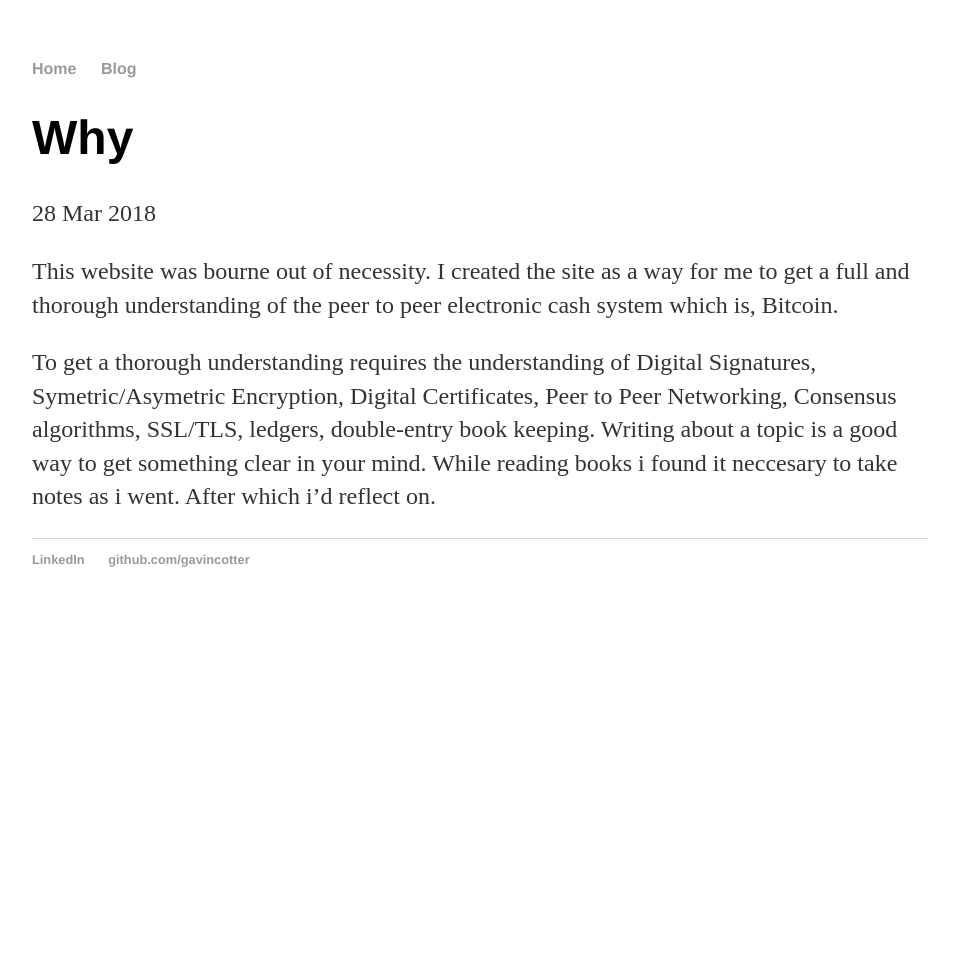
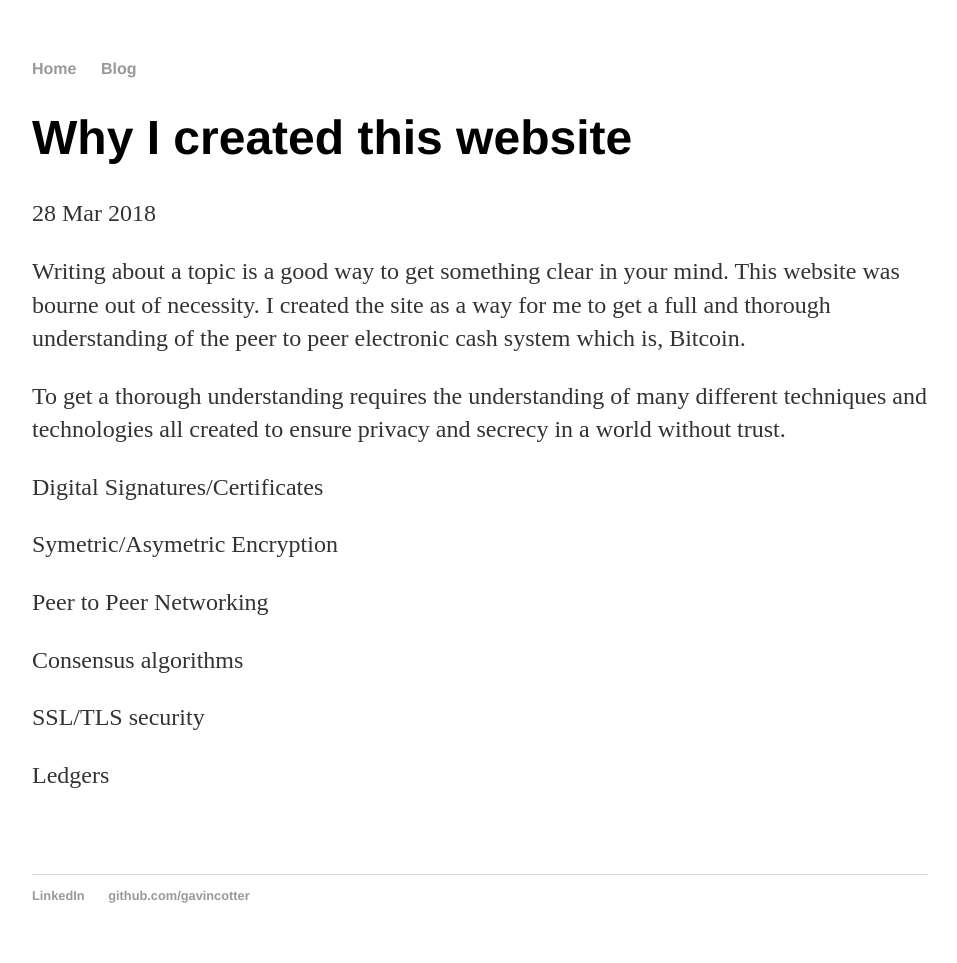
Before and after one commit to gavincotter/gavincotter.github.io, a Jekyll site: the page built from _posts/2018-03-28-why.md, in a window 1280 px wide. Shown: the whole page, without its empty margins (160-1117 px from the left). Built offline with Jekyll 4.4.1, drawn with Linux system fonts in a browser that asks for light colours; our own code applies the rules of GitHub Pages for plain Markdown files; before the commit the page ends 900 px from its top, so only the background shows below that.

Commit message:
why page updated

```diff
--- a/_posts/2018-03-28-why.md
+++ b/_posts/2018-03-28-why.md
@@ -1,7 +1,20 @@
- This website was bourne out of necessity. I created the site as a way for me to get a full and thorough understanding of the peer to peer
+---
+layout: post
+title: "Why I created this website"
+date: 2018-03-28
+categories:
+---
+
+Writing about a topic is a good way to get something clear in your mind. This website was bourne out of necessity. I created the site as a way for me to get a full and thorough understanding of the peer to peer
 electronic cash system which is, Bitcoin.
 
- To get a thorough understanding requires the understanding of Digital Signatures,
-Symetric/Asymetric Encryption, Digital Certificates, Peer to Peer Networking, Consensus algorithms, SSL/TLS, ledgers, double-entry book keeping.
-Writing about a topic is a good way to get something clear in your mind. While reading books i found it neccesary to take notes as i went.
-After which i'd reflect on.
+ To get a thorough understanding requires the understanding of many different techniques and technologies all created to ensure
+privacy and secrecy in a world without trust.
+<br>
+<p>Digital Signatures/Certificates</p>
+<p>Symetric/Asymetric Encryption</p>
+<p>Peer to Peer Networking</p>
+<p>Consensus algorithms</p>
+<p>SSL/TLS security</p>
+<p>Ledgers</p>
+<br>
```
